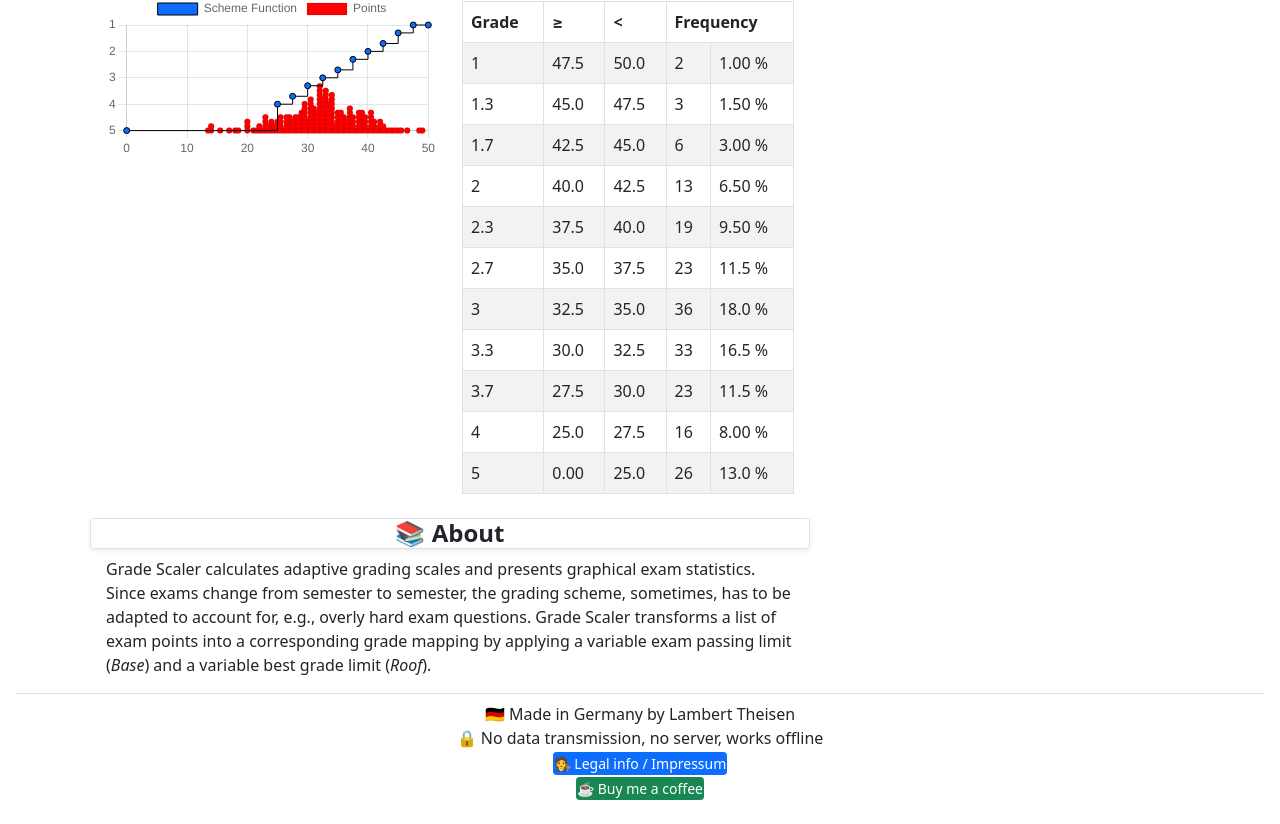
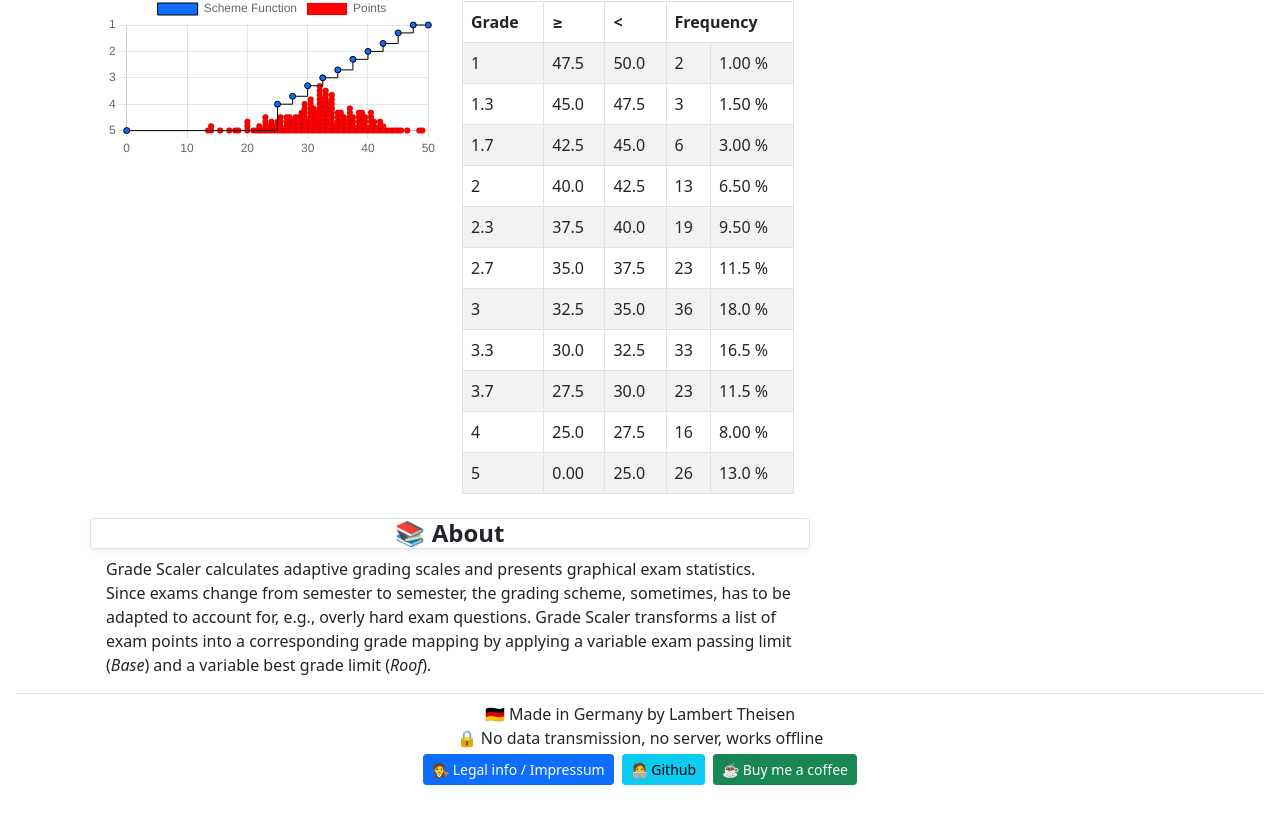
Before and after one commit to lamBOOO/gradescaler, a Next.js app: page / in a window 1280 px wide. Shown: the part 599-1423 px from the top of the page. Built offline with nearby package versions, Linux system fonts and the light colour scheme.

Commit message:
Fix buttons in footer and add GH lbtn

```diff
--- a/components/App.js
+++ b/components/App.js
@@ -742,9 +742,12 @@ class Footer extends Component {
       <div className="m-3 p-2 text-center border-top">
         <div className="">🇩🇪 Made in Germany by Lambert Theisen</div>
         <div className="">🔒 No data transmission, no server, works offline</div>
-        <LegalButton />
-        <Button className="btn-sm p-0" variant="success" href="https://www.buymeacoffee.com/theisen">☕️ Buy me a coffee</Button>
-      </div>
+          <div className="text-center">
+            <LegalButton />
+            <Button className="btn-sm m-1" variant="info" href="https://github.com/lamBOOO/gradescaler">🧑‍💻 Github</Button>
+            <Button className="btn-sm m-1" variant="success" href="https://www.buymeacoffee.com/theisen">☕️ Buy me a coffee</Button>
+          </div>
+        </div>
     )
   }
 }
@@ -760,8 +763,8 @@ function LegalButton() {
   };
 
   return (
-    <div ref={ref}>
-      <Button className="btn-sm p-0" onClick={handleClick}>
+    <span ref={ref}>
+      <Button className="btn-sm m-1" onClick={handleClick}>
         🧑‍⚖️ Legal info / Impressum
       </Button>
       <Overlay
@@ -788,7 +791,7 @@ function LegalButton() {
           </Popover.Body>
         </Popover>
       </Overlay>
-    </div>
+    </span>
   );
 }
 
```
